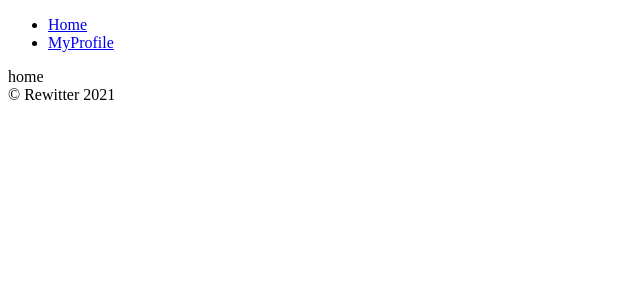
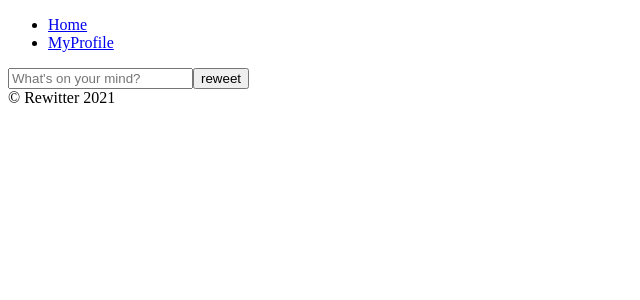
Before and after one commit to kgpaper/rewitter, a React (Create React App) app: page /#/ in a window 1280 px wide. Shown: the top 300 px of the page, without its empty margins (0-640 px from the left). Built offline with nearby package versions, Linux system fonts and the light colour scheme; no server answers; sample sign-in values are in the browser's storage.

Commit message:
21/04/01 studying...

```diff
--- a/src/fbase.js
+++ b/src/fbase.js
@@ -1,5 +1,6 @@
 import firebase from "firebase/app";
 import "firebase/auth";
+import "firebase/firestore";
 
 const firebaseConfig = {
   apiKey: process.env.REACT_APP_API_KEY,
@@ -14,3 +15,4 @@ firebase.initializeApp(firebaseConfig);
 
 export const firebaseInstance = firebase;
 export const authService = firebase.auth();
+export const dbService = firebase.firestore();
--- a/src/routes/Home.js
+++ b/src/routes/Home.js
@@ -1,5 +1,31 @@
-import React from 'react'
+import { dbService } from "fbase";
+import React, { useState } from "react";
 
-const Home = () => <span>home</span>
+const Home = () => {
+  const [reweet, setReweet] = useState("");
+
+  const onSubmit = async (event) => {
+    event.preventDefault();
+    await dbService.collection("reweets").add({
+      reweet,
+      createdAt: Date.now(),
+    });
+    setReweet("");
+  };
+  const onChange = (event) => {
+    const {
+      target: { value },
+    } = event;
+    setReweet(value);
+  };
+  return (
+    <div>
+      <form onSubmit={onSubmit}>
+        <input value={reweet} onChange={onChange} type="text" placeholder="What's on your mind?" maxLength={120} />
+        <input type="submit" value="reweet" />
+      </form>
+    </div>
+  );
+};
 
 export default Home;
```
